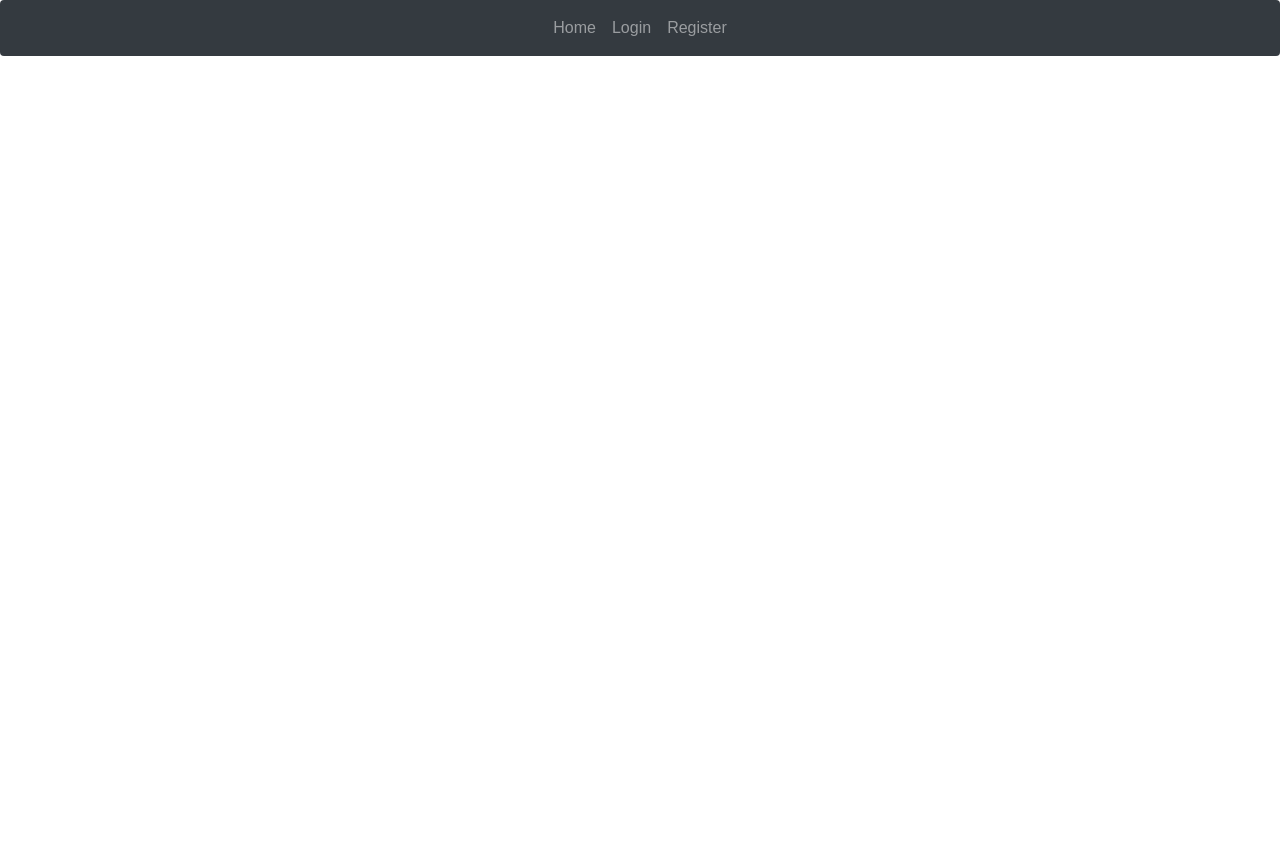
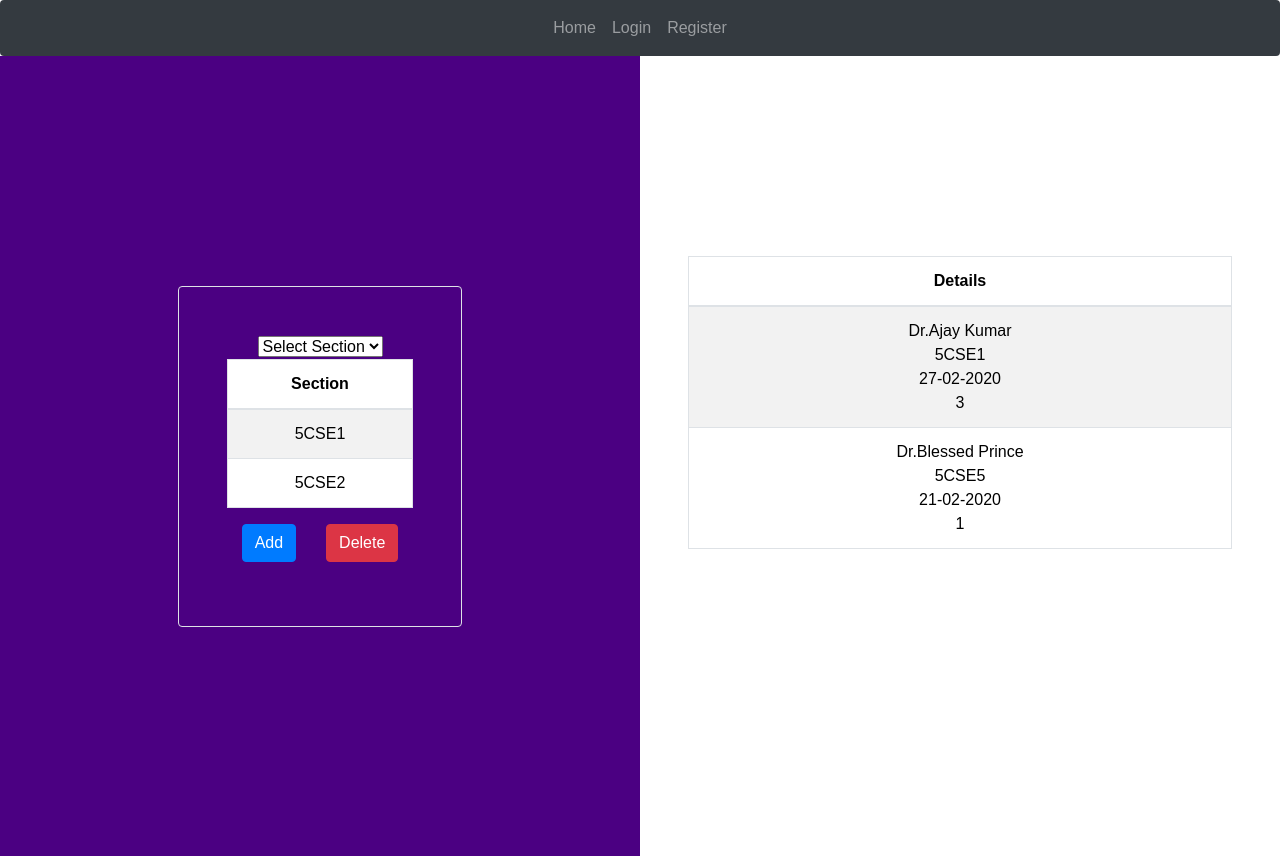
Before and after one commit to akashsuresh13/UP2, a React (Create React App) app in the folder frontend/: page /subs_offer in a window 1280 px wide. Before the commit the page ends 800 px from the top, so only its background shows below. Built offline with nearby package versions, Linux system fonts and the light colour scheme.

Commit message:
First Offer and Raise

```diff
--- a/frontend/src/App.js
+++ b/frontend/src/App.js
@@ -5,6 +5,7 @@ import Profile from './components/Profile'
 import Navbar from './components/Navbar'
 import Events1 from './components/Events1'
 import Subs_Raise from './components/Subs_Raise'
+import Subs_Offer from './components/Subs_Offer'
 
 export default class App extends Component {
 
@@ -21,6 +22,7 @@ export default class App extends Component {
             <Route exact path="/profile" component={Profile} />
             <Route exact path="/events" component={Events1} />
             <Route exact path="/subs_raise" component={Subs_Raise} />
+            <Route exact path="/subs_offer" component={Subs_Offer} />
           </div>
         </div>
       </Router>
--- a/frontend/src/components/Profile.js
+++ b/frontend/src/components/Profile.js
@@ -52,6 +52,11 @@ export default class Profile extends Component{
                             Substitute Raise
                         </Link>
                     </li>
+                    <li className="nav-item">
+                        <Link to="/subs_offer" className="nav-link">
+                            Substitute Offer
+                        </Link>
+                    </li>
                 </div>
             </div>
         )
--- /dev/null
+++ b/frontend/src/components/Subs_Offer.js
@@ -0,0 +1,105 @@
+import React, { Component } from 'react';
+import DatePicker from "react-datepicker";
+import "react-datepicker/dist/react-datepicker.css";
+import calendar_icon from '../images/icons/calendar.png'
+import add_icon from '../images/icons/add.png'
+import delete_icon from '../images/icons/remove.png'
+import edit_icon from '../images/icons/edit.png'
+import '../../src/App.css'
+import 'bootstrap/dist/css/bootstrap.min.css';
+import 'bootstrap/dist/js/bootstrap.bundle.min';
+
+export default class Subs_Raise extends Component {
+
+  constructor(props){
+    super(props)
+    this.state = {
+      eventName: null,
+      startDate: null,
+      endDate: null
+    }
+    this.onChange = this.onChange.bind(this)
+  }
+
+  onChange(e){
+      this.setState({[e.target.name]: e.target.value})
+  }
+
+  render() {
+    return (
+      <div className="App">
+        <div class="d-md-flex h-md-100 align-items-center">
+          <div class="col-md-6 p-0 bg-indigo h-md-100">
+              <div class="text-white d-md-flex align-items-center h-100 p-5 text-center justify-content-center">
+                <div class="border rounded p-5">
+
+                  <div className="form-group">
+
+
+                      <div class="form-group">
+                        <select id="section">
+                          <option value="default">Select Section</option>
+                          <option value="1">5CSE1</option>
+                          <option value="2">5CSE2</option>
+                          <option value="3">5CSE3</option>
+                          <option value="4">5CSE4</option>
+                        </select>
+                        <div class="form-group">
+                            <table class="table table-bordered table-striped mb-0" bgcolor="white">
+                              <thead>
+                                <tr>
+                                  <th scope="sec">Section</th>
+                                </tr>
+                              </thead>
+                              <tbody>
+                                <tr>
+                                  <td>5CSE1</td>
+                                </tr>
+                                <tr>
+                                  <td>5CSE2</td>
+                                </tr>
+                              </tbody>
+                            </table>
+
+                        </div>
+                      </div>
+
+
+                  </div>
+                  <div className="form-group">
+                      <button type="button" class="button-margin btn btn-primary">Add</button>
+                      <button type="button" class="button-margin btn btn-danger">Delete</button>
+                  </div>
+                </div>
+              </div>
+          </div>
+
+
+          <div class="col-md-6 p-0 bg-white h-md-100 loginarea">
+              <div class="d-md-flex align-items-center h-md-100 p-5 justify-content-center">
+              <div class="table-wrapper-scroll-y my-custom-scrollbar">
+
+              <table class="table table-bordered table-striped mb-0">
+  <thead>
+    <tr>
+      <th scope="details">Details</th>
+    </tr>
+  </thead>
+  <tbody>
+    <tr>
+      <td>Dr.Ajay Kumar<br/>5CSE1<br/>27-02-2020<br/>3</td>
+    </tr>
+    <tr>
+      <td>Dr.Blessed Prince<br/>5CSE5<br/>21-02-2020<br/>1</td>
+    </tr>
+  </tbody>
+</table>
+
+</div>
+              </div>
+          </div>
+        </div>
+      </div>
+    );
+  }
+}
--- a/frontend/src/components/Subs_Raise.js
+++ b/frontend/src/components/Subs_Raise.js
@@ -32,12 +32,7 @@ export default class Subs_Raise extends Component {
           <div class="col-md-6 p-0 bg-indigo h-md-100">
               <div class="text-white d-md-flex align-items-center h-100 p-5 text-center justify-content-center">
                 <div class="border rounded p-5">
-                  <div class="form-group">
-                    <input type="text" class="form-control" placeholder="Event Name"
-                            name="email"
-                            value={this.state.eventName}
-                            onChange={this.onChange} />
-                  </div>
+
                   <div className="form-group">
                     <div class="form-inline">
                       <div class="form-group">
@@ -60,12 +55,25 @@ export default class Subs_Raise extends Component {
                         />
                         <img src={calendar_icon} class="img-fluid" alt="canlendar icon"></img>
                       </div>
+                      <div class="form-group">
+                        <select id="hr_no">
+                          <option value="default">Select Hour</option>
+                          <option value="1">L1</option>
+                          <option value="2">T3</option>
+                          <option value="3">T5</option>
+                          <option value="4">T2</option>
+                        </select>
+                        <div class="form-group">
+                        <input type="radio" value="entire_day" id="entire_day" name="entire_day"></input>
+                        <label for="entire_day">Entire Day</label>
+                        </div>
+                      </div>
+
                     </div>
                   </div>
                   <div className="form-group">
-                      <button type="button" class="button-margin btn btn-success"><img src={add_icon} class="img-fluid" alt="add icon"></img></button>
-                      <button type="button" class="button-margin btn btn-primary"><img src={edit_icon} class="img-fluid" alt="add icon"></img></button>
-                      <button type="button" class="button-margin btn btn-danger"><img src={delete_icon} class="img-fluid" alt="add icon"></img></button>
+                      <button type="button" class="button-margin btn btn-primary">Add</button>
+                      <button type="button" class="button-margin btn btn-danger">Delete</button>
                   </div>
                 </div>
               </div>
```
Also changed, not shown: frontend/src/App.css (line endings or trailing spaces).
